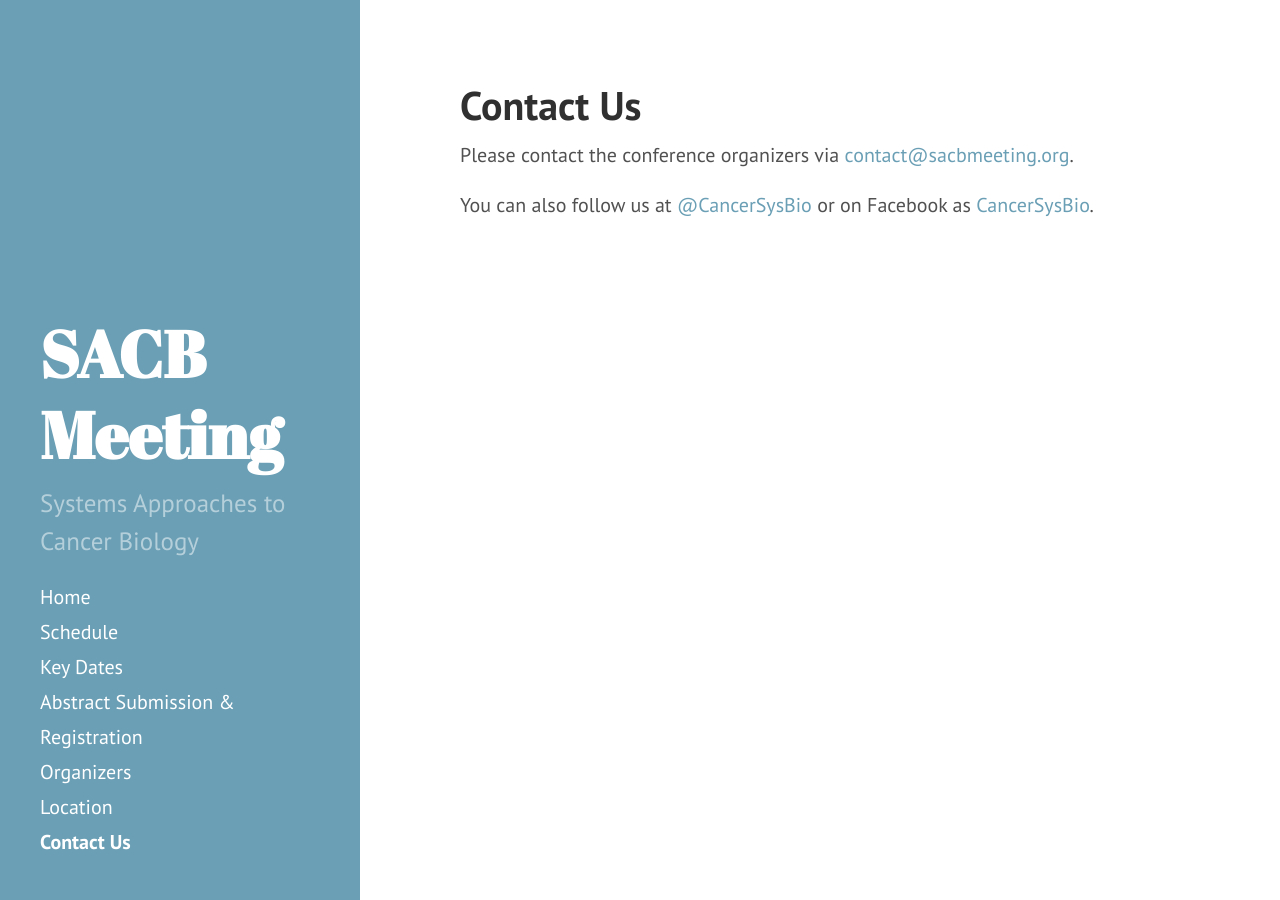
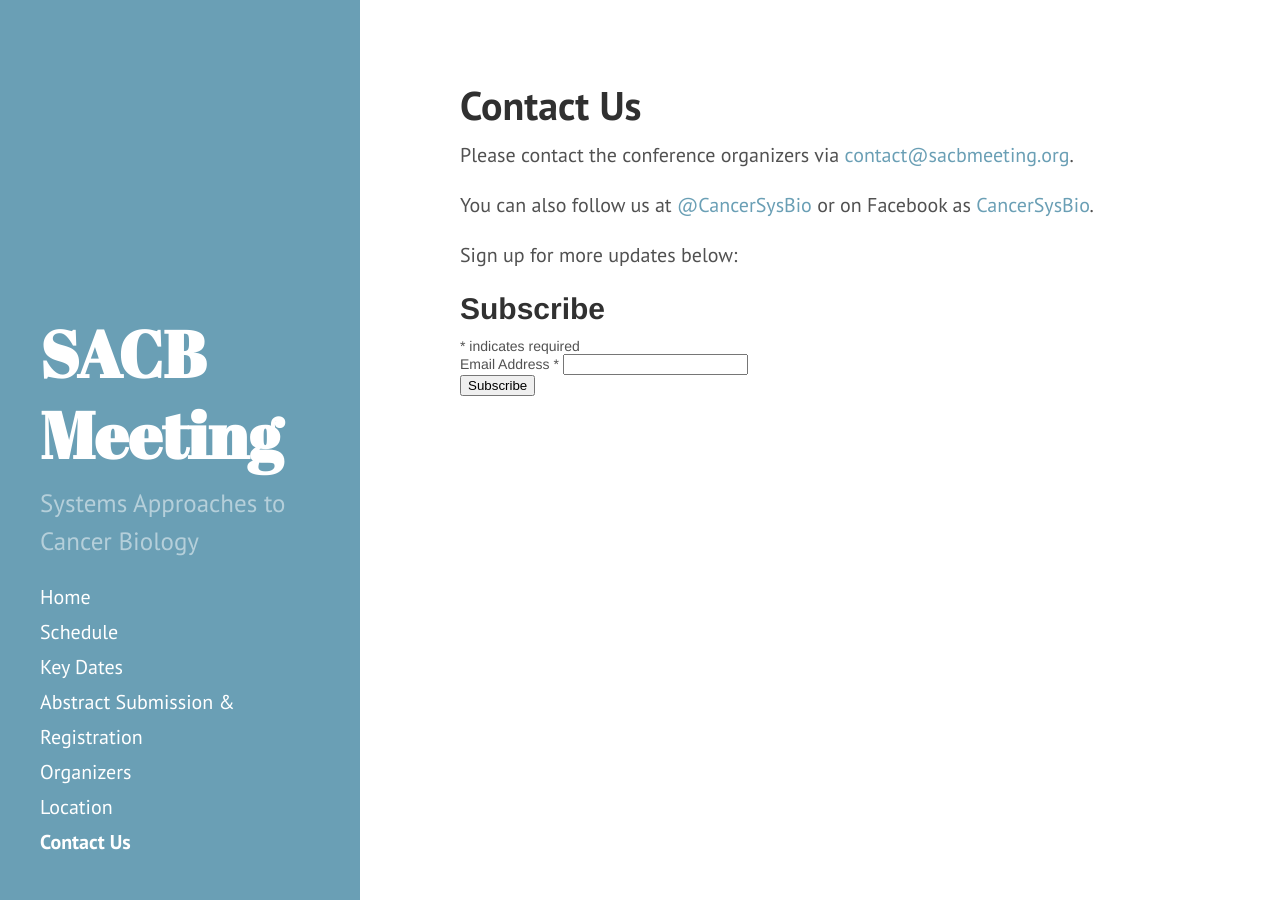
Before and after one commit to AECCSB/sacb-meeting, a Jekyll site: the page built from contact-us.md, in a window 1280 px wide. Built offline with Jekyll 4.4.1, drawn with Linux system fonts in a browser that asks for light colours; comment, search, counter and statistics services are not loaded.

Commit message:
email form

```diff
--- a/contact-us.md
+++ b/contact-us.md
@@ -6,3 +6,33 @@
 Please contact the conference organizers via [contact@sacbmeeting.org](mailto:contact@sacbmeeting.org).
 
 You can also follow us at [@CancerSysBio](https://twitter.com/CancerSysBio) or on Facebook as [CancerSysBio](https://www.facebook.com/CancerSysBio/).
+
+Sign up for more updates below:
+<!-- Begin Mailchimp Signup Form -->
+<link href="//cdn-images.mailchimp.com/embedcode/classic-10_7.css" rel="stylesheet" type="text/css">
+<style type="text/css">
+	#mc_embed_signup{background:#fff; clear:left; font:14px Helvetica,Arial,sans-serif; }
+	/* Add your own Mailchimp form style overrides in your site stylesheet or in this style block.
+	   We recommend moving this block and the preceding CSS link to the HEAD of your HTML file. */
+</style>
+<div id="mc_embed_signup">
+<form action="https://sacbmeeting.us4.list-manage.com/subscribe/post?u=a9acecbcfe4d0c4495f22dc2f&amp;id=217ebea01b" method="post" id="mc-embedded-subscribe-form" name="mc-embedded-subscribe-form" class="validate" target="_blank" novalidate>
+    <div id="mc_embed_signup_scroll">
+	<h2>Subscribe</h2>
+<div class="indicates-required"><span class="asterisk">*</span> indicates required</div>
+<div class="mc-field-group">
+	<label for="mce-EMAIL">Email Address  <span class="asterisk">*</span>
+</label>
+	<input type="email" value="" name="EMAIL" class="required email" id="mce-EMAIL">
+</div>
+	<div id="mce-responses" class="clear">
+		<div class="response" id="mce-error-response" style="display:none"></div>
+		<div class="response" id="mce-success-response" style="display:none"></div>
+	</div>    <!-- real people should not fill this in and expect good things - do not remove this or risk form bot signups-->
+    <div style="position: absolute; left: -5000px;" aria-hidden="true"><input type="text" name="b_a9acecbcfe4d0c4495f22dc2f_217ebea01b" tabindex="-1" value=""></div>
+    <div class="clear"><input type="submit" value="Subscribe" name="subscribe" id="mc-embedded-subscribe" class="button"></div>
+    </div>
+</form>
+</div>
+
+<!--End mc_embed_signup-->
```
